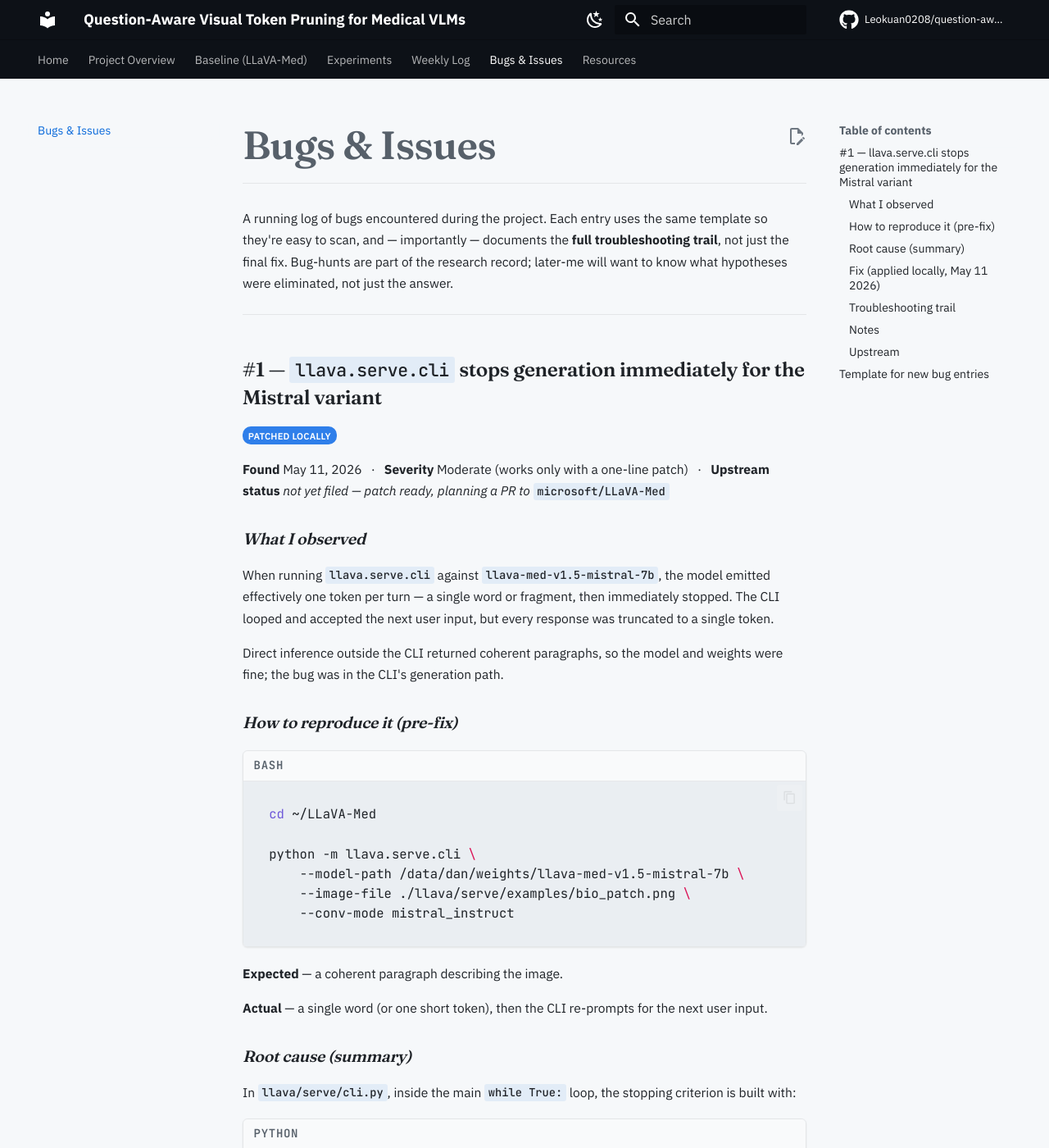
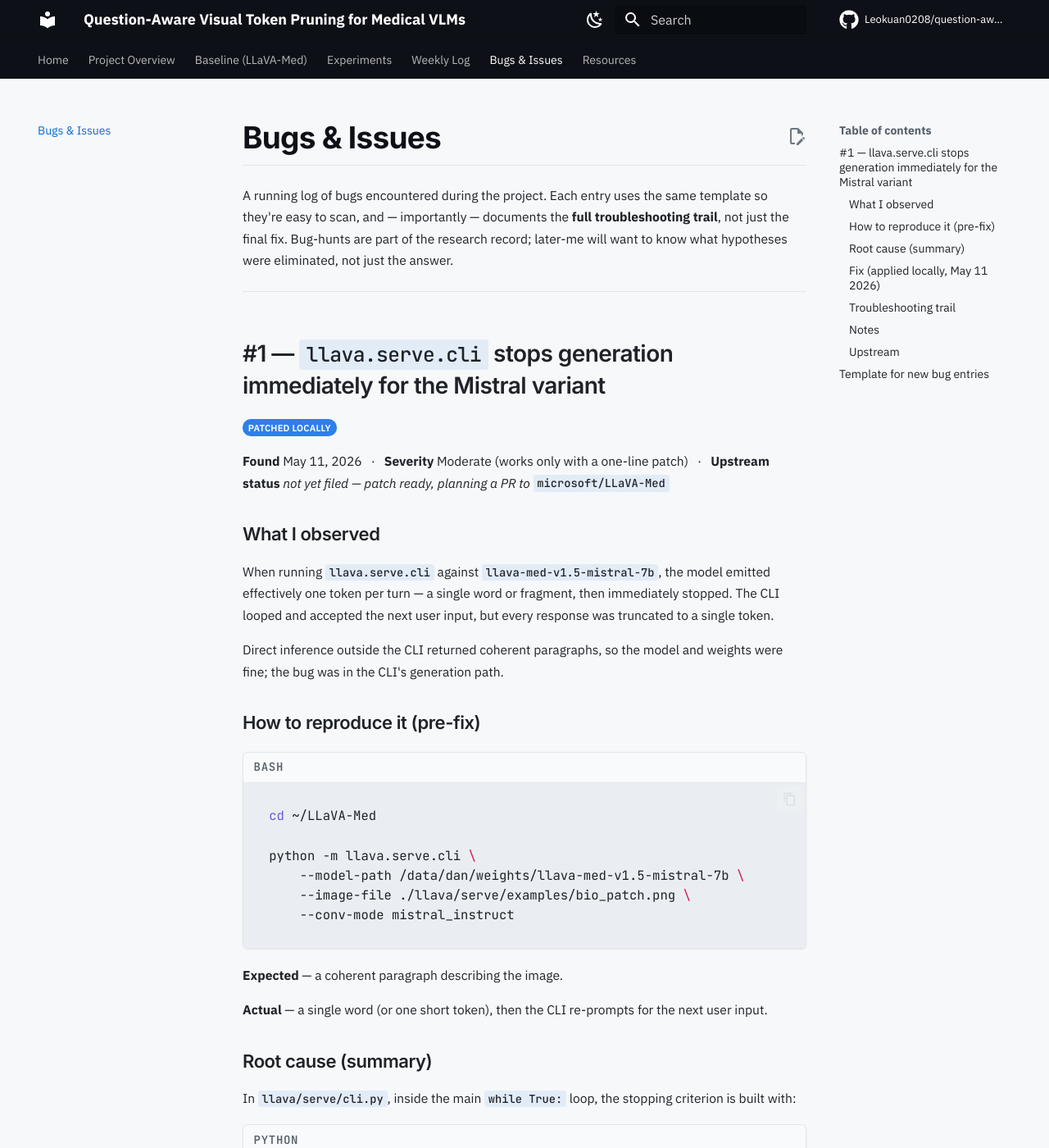
Before and after one commit to Leokuan0208/question-aware-vtp-medvlm, an MkDocs documentation site: the page built from docs/bugs.md, in a window 1280 px wide and 1400 px high. Shown: the whole window at 82% size. Built offline with MkDocs 1.6.1 and Material for MkDocs 9.7.7, drawn with Linux system fonts in a browser that asks for light colours; comment, search, counter and statistics services are not loaded.

Commit message:
Use Inter for headings; smaller h1 size; pure-white h1 in dark mode

```diff
--- a/docs/stylesheets/extra.css
+++ b/docs/stylesheets/extra.css
@@ -10,7 +10,7 @@
    ============================================================================ */
 
 /* ---- Font loading ------------------------------------------------------- */
-@import url('https://fonts.googleapis.com/css2?family=Fraunces:opsz,wght@9..144,400;9..144,500;9..144,600;9..144,700&family=IBM+Plex+Sans:wght@400;500;600;700&family=JetBrains+Mono:wght@400;500;600&display=swap');
+@import url('https://fonts.googleapis.com/css2?family=Inter:wght@400;500;600;700;800&family=IBM+Plex+Sans:wght@400;500;600;700&family=JetBrains+Mono:wght@400;500;600&display=swap');
 
 /* ---- Light mode palette ------------------------------------------------- */
 [data-md-color-scheme="default"] {
@@ -64,32 +64,46 @@
 .md-typeset h2,
 .md-typeset h3,
 .md-typeset h4 {
-  font-family: 'Fraunces', Georgia, 'Times New Roman', serif;
-  font-feature-settings: 'ss01' on, 'ss02' on;
-  letter-spacing: -0.015em;
+  font-family: 'Inter', -apple-system, BlinkMacSystemFont, 'Segoe UI', sans-serif;
+  letter-spacing: -0.02em;
+  color: var(--md-default-fg-color);
 }
 
+/* Page title — crisp, near-white in dark mode, smaller than before so
+   long titles fit on one line at typical viewport widths. */
 .md-typeset h1 {
-  font-weight: 600;
-  font-variation-settings: 'opsz' 100;
-  font-size: 2.4rem;
+  font-weight: 700;
+  font-size: 1.85rem;
+  line-height: 1.2;
   margin-top: 0;
   margin-bottom: 0.6em;
   border-bottom: 1px solid var(--md-default-fg-color--lightest);
   padding-bottom: 0.3em;
 }
 
+/* Force the page title to pure white (dark mode) / pure black (light mode)
+   so it reads as confidently emphatic rather than washed out. */
+[data-md-color-scheme="slate"] .md-typeset h1 { color: #ffffff; }
+[data-md-color-scheme="default"] .md-typeset h1 { color: #0d1117; }
+
 .md-typeset h2 {
   font-weight: 600;
-  font-variation-settings: 'opsz' 48;
+  font-size: 1.4rem;
   margin-top: 2em;
   margin-bottom: 0.6em;
 }
 
 .md-typeset h3 {
   font-weight: 600;
-  font-variation-settings: 'opsz' 24;
-  font-style: italic;
+  font-size: 1.1rem;
+  margin-top: 1.5em;
+  margin-bottom: 0.5em;
+}
+
+.md-typeset h4 {
+  font-weight: 600;
+  font-size: 0.95rem;
+  margin-top: 1.4em;
 }
 
 body,
```
